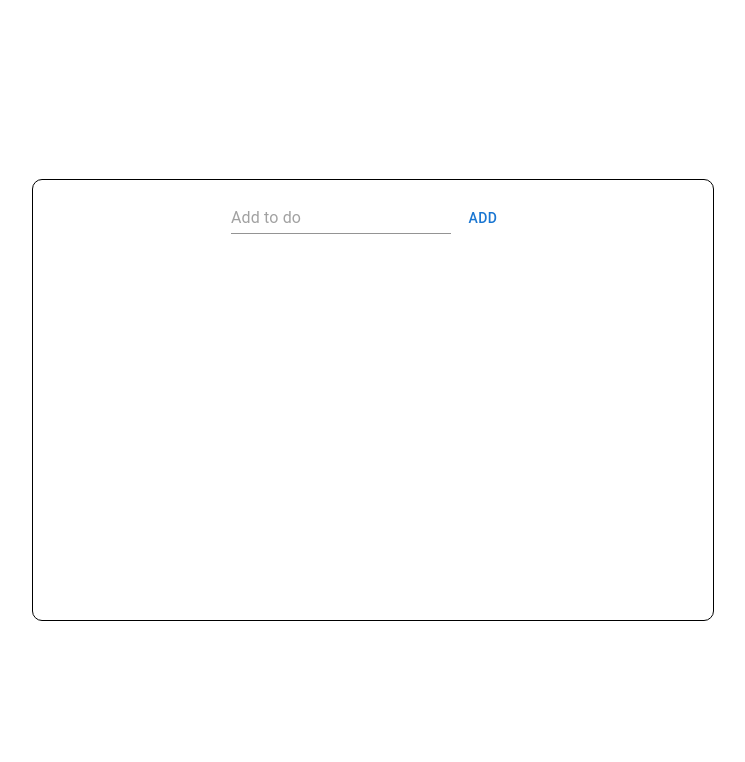
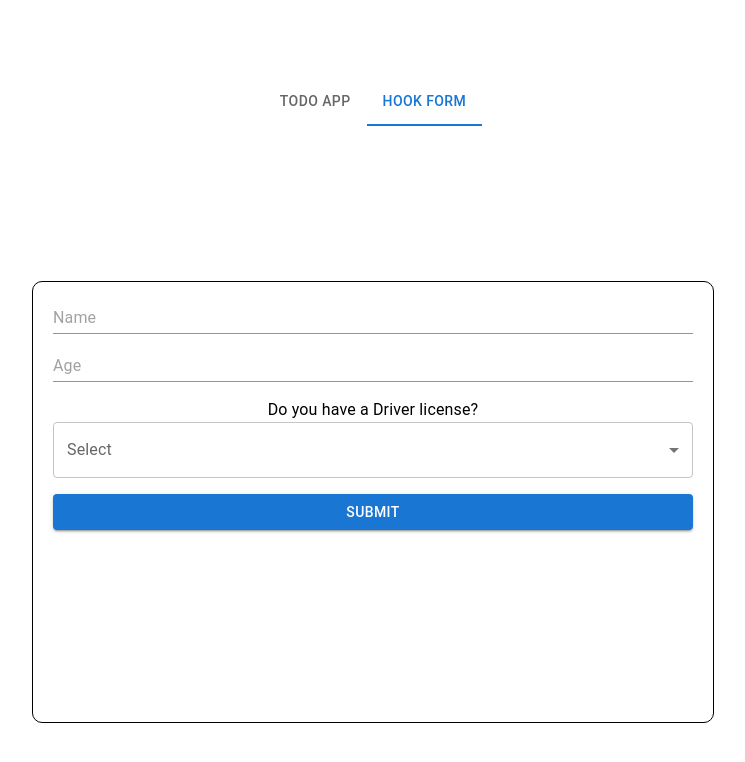
Before and after one commit to mosh1331/todo-rdtk, a React (Create React App) app: page / in a window 1280 px wide. Shown: the top 762 px of the page, without its empty margins (267-1012 px from the left). Built offline with nearby package versions, Linux system fonts and the light colour scheme.

Commit message:
hookform with yup validate

```diff
--- a/package.json
+++ b/package.json
@@ -5,6 +5,7 @@
   "dependencies": {
     "@emotion/react": "^11.10.5",
     "@emotion/styled": "^11.10.5",
+    "@hookform/resolvers": "^2.9.10",
     "@mui/icons-material": "^5.10.9",
     "@mui/material": "^5.10.12",
     "@reduxjs/toolkit": "^1.8.6",
@@ -17,9 +18,11 @@
     "@types/react-dom": "^18.0.8",
     "react": "^18.2.0",
     "react-dom": "^18.2.0",
+    "react-hook-form": "^7.39.0",
     "react-scripts": "5.0.1",
     "typescript": "^4.8.4",
-    "web-vitals": "^2.1.4"
+    "web-vitals": "^2.1.4",
+    "yup": "^0.32.11"
   },
   "scripts": {
     "start": "react-scripts start",
--- a/src/App.tsx
+++ b/src/App.tsx
@@ -1,16 +1,21 @@
 import React from 'react';
-import logo from './logo.svg';
 import './App.css';
-import AddItem from './components/addItem';
-import TodoList from './components/todoList';
+import TodoApp from './pages/todoApp';
+import Header from './components/header';
+import FormComponent from './pages/formComponent'
 
 function App() {
+  const [value, setValue] = React.useState("form");
+
+  const handleChange = (event: React.SyntheticEvent, newValue: string) => {
+    console.log(newValue)
+  setValue(newValue);
+};
   return (
     <div className="App">
-      <div className="box">
-      <AddItem />
-      <TodoList />
-      </div>
+      <Header value={value} handleChange={handleChange}/>
+      {value === "todo" ?   <TodoApp/> :<FormComponent/> }
+
     </div>
   );
 }
--- /dev/null
+++ b/src/components/header/index.tsx
@@ -0,0 +1,24 @@
+import { Tab, Tabs } from '@mui/material'
+import React, { FC } from 'react'
+
+
+interface Props {
+    value:string;
+    handleChange:(event: React.SyntheticEvent, newValue: string)=>void;
+}
+
+const Header :FC<Props>=({value,handleChange}) => {
+
+
+  return (
+    <Tabs
+      value={value}
+      onChange={handleChange}
+    >
+      <Tab value="todo" label='Todo App' />
+      <Tab value="form" label='Hook Form' />
+    </Tabs>
+  )
+}
+
+export default Header
--- /dev/null
+++ b/src/pages/formComponent/index.tsx
@@ -0,0 +1,105 @@
+import React, { useState } from 'react'
+import { useForm } from 'react-hook-form'
+import { yupResolver } from '@hookform/resolvers/yup'
+import * as yup from 'yup'
+import {
+  Button,
+  Input,
+  MenuItem,
+  Select,
+  TextField,
+  Typography
+} from '@mui/material'
+import { Box } from '@mui/system'
+
+const FormComponent = () => {
+  const schema = yup.object().shape({
+    name: yup
+      .string()
+      .required('Please enter your name')
+      .min(2),
+    hasLicense: yup.string().required('Please select an option'),
+    age: yup
+    .number()
+    .when('hasLicense',{
+      is:'yes',
+      then:yup.number().typeError('Age is required').required().positive().integer(),
+      otherwise:yup.number().transform((value) => (isNaN(value) ? 0 : value))
+    })
+
+  })
+  const {
+    register,
+    handleSubmit,
+    formState: { errors }
+  } = useForm({
+    resolver: yupResolver(schema)
+  })
+
+
+  const submitHandler = (values:any,e:any) => {
+    e.preventDefault()
+    console.log(values,'val')
+    alert(JSON.stringify(values))
+  }
+
+  return (
+    <div className='box'>
+      <form onSubmit={handleSubmit(submitHandler)}>
+        <Input
+          fullWidth={true}
+          //@ts-ignore
+          error={errors.name}
+          type='text'
+          placeholder='Name'
+          {...register('name')}
+        />
+        <Box sx={{ p: 1 }} />
+        {errors.name ? (
+          <Typography sx={{ fontSize: 10, color: "red" }}>
+            {/*
+// @ts-ignore */}
+            {errors.name.message}
+          </Typography>
+        ) : null}
+        <Input
+          placeholder='Age'
+          fullWidth
+          //@ts-ignore
+          error={errors.age}
+          type='number'
+          {...register('age')}
+        />
+         {errors.age ? (
+          <Typography sx={{ fontSize: 10, color: "red" }}>
+            {/*
+// @ts-ignore */}
+            {errors.age.message}
+          </Typography>
+        ) : null}
+        <Box sx={{ p: 1 }} />
+        <Typography>Do you have a Driver license?</Typography>
+        <TextField
+          select
+          fullWidth
+          label='Select'
+          defaultValue=''
+          inputProps={register('hasLicense')}
+          //@ts-ignore
+          error={errors.hasLicense}
+          //@ts-ignore
+          helperText={errors.hasLicense?.message}
+        >
+          <MenuItem value={'yes'}>Yes</MenuItem>
+          <MenuItem value={'no'}>No</MenuItem>
+        </TextField>
+        <Box sx={{ p: 1 }} />
+        <Button fullWidth type='submit' variant={'contained'}>
+          Submit
+        </Button>
+      </form>
+    </div>
+  )
+}
+
+export default FormComponent
--- /dev/null
+++ b/src/pages/todoApp/index.tsx
@@ -0,0 +1,14 @@
+import React from 'react'
+import AddItem from '../../components/addItem'
+import TodoList from '../../components/todoList'
+
+const TodoApp = () => {
+  return (
+    <div className="box">
+      <AddItem />
+      <TodoList />
+      </div>
+  )
+}
+
+export default TodoApp
```
Also changed, not shown: 1 other file (tests, documents, lock files or other folders).
